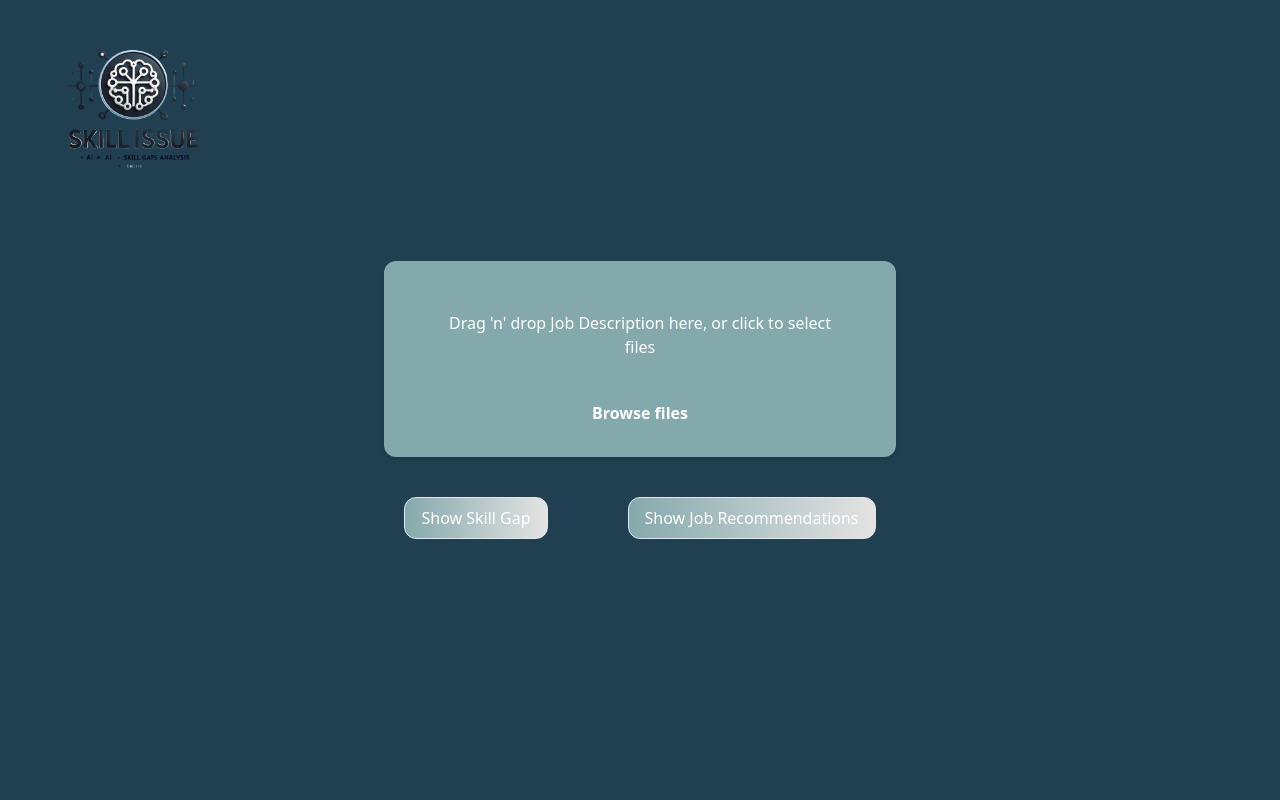
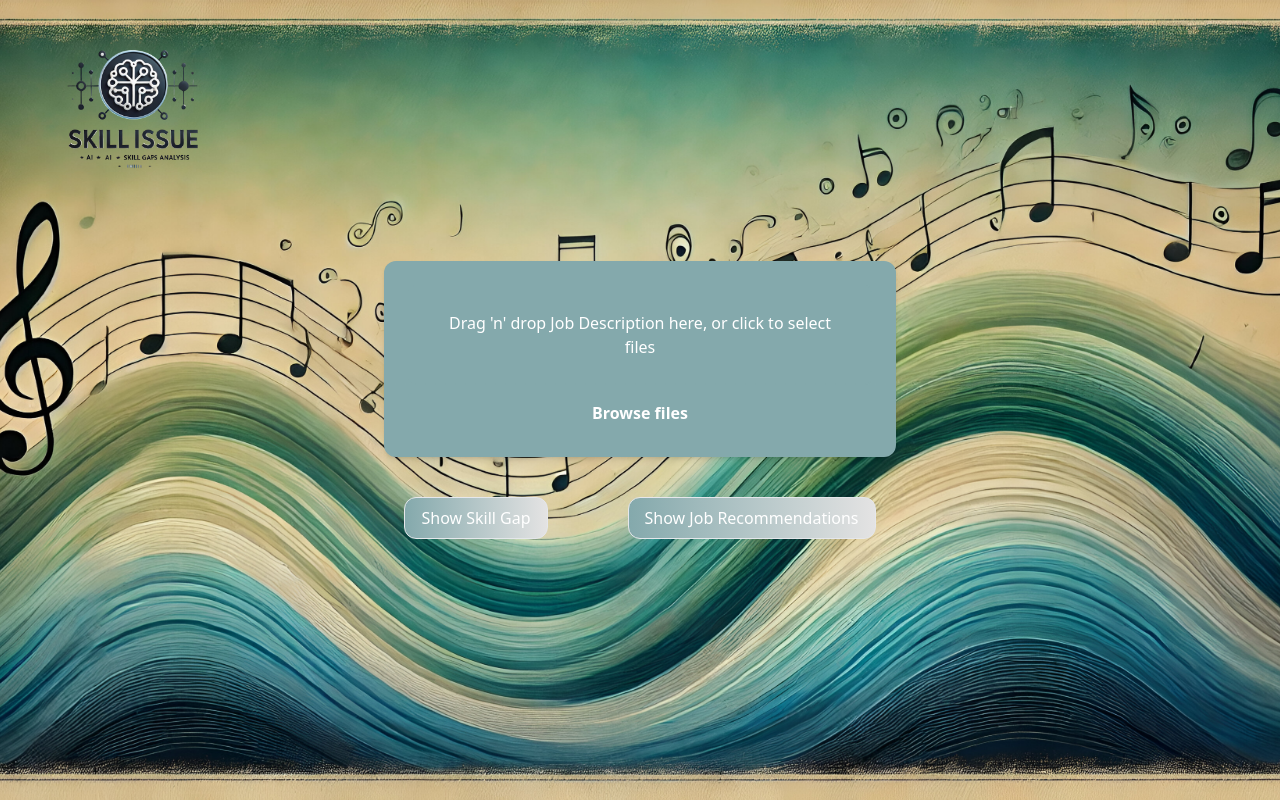
Before and after one commit to JiyanBhalara/GirlHacks, a React (Create React App) app in the folder frontend/: page /FileUploadPage in a window 1280 px wide. Built offline with nearby package versions, Linux system fonts and the light colour scheme.

Commit message:
"Update FileUploadPage background image and add backgroundImage configuration to tailwind.config.js"

```diff
--- a/frontend/src/components/FileUploadPage.jsx
+++ b/frontend/src/components/FileUploadPage.jsx
@@ -29,7 +29,7 @@ function FileUploadPage() {
   };
 
   return (
-    <div className="flex flex-col bg-cover items-center gap-10 bg-[#204051] justify-center min-h-screen ">
+    <div className="flex flex-col bg-cover items-center gap-10 bg-skillissue bg-center justify-center min-h-screen ">
       <motion.div
         whileHover={{ scale: 1.1 }}
         transition={{ type: "spring", stiffness: 300 }}
--- a/frontend/tailwind.config.js
+++ b/frontend/tailwind.config.js
@@ -5,6 +5,9 @@ module.exports = {
   darkMode: false, // or 'media' or 'class'
   theme: {
     extend: {
+      backgroundImage: {
+        'skillissue': "url('/src/assets/images/BG-Skillissue.jpeg')" // Update the path according to where your image is stored
+      }
     },
     variants: {
       extend: {},
```
Also changed, not shown: frontend/src/assets/images/BG-Skillissue.jpeg (added).
